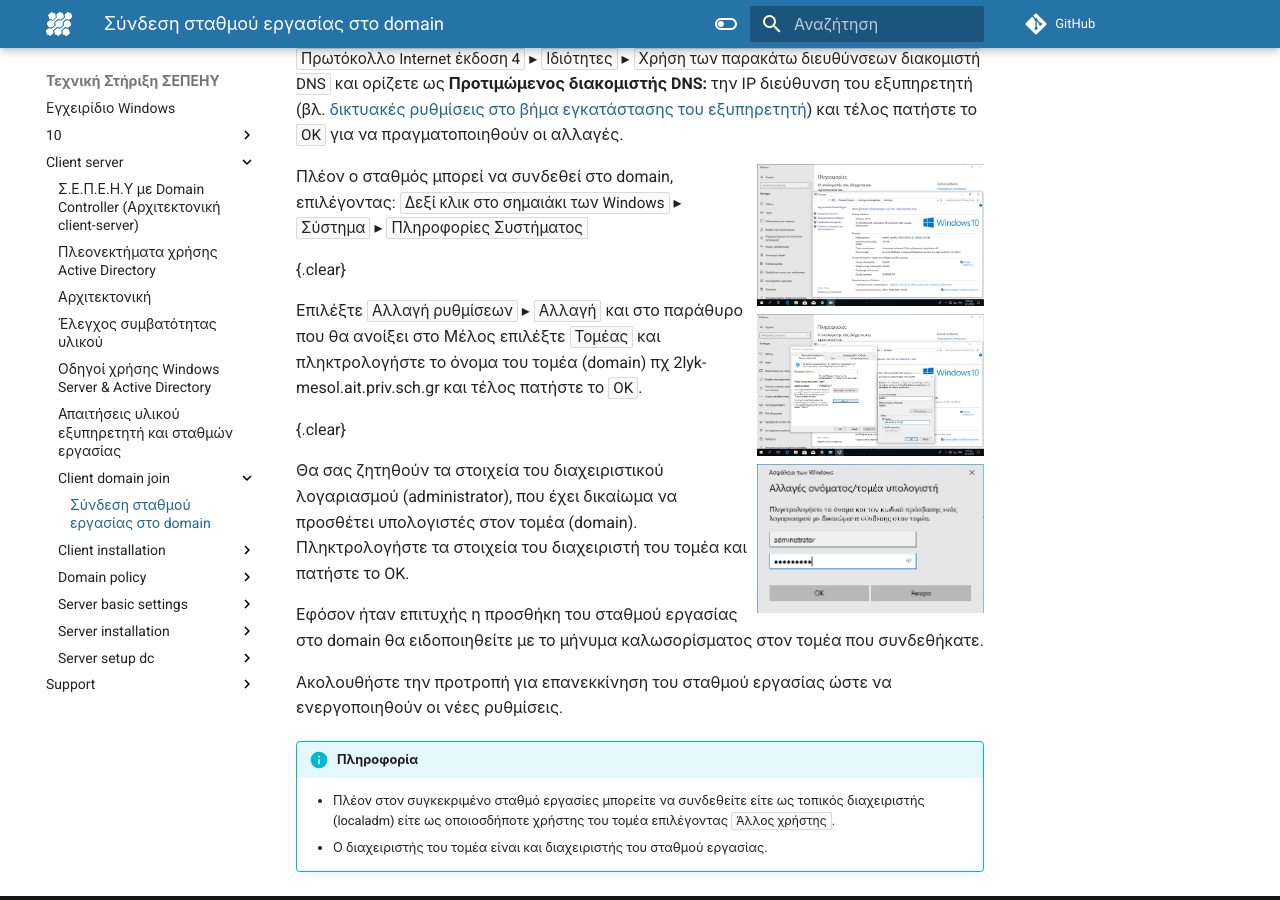
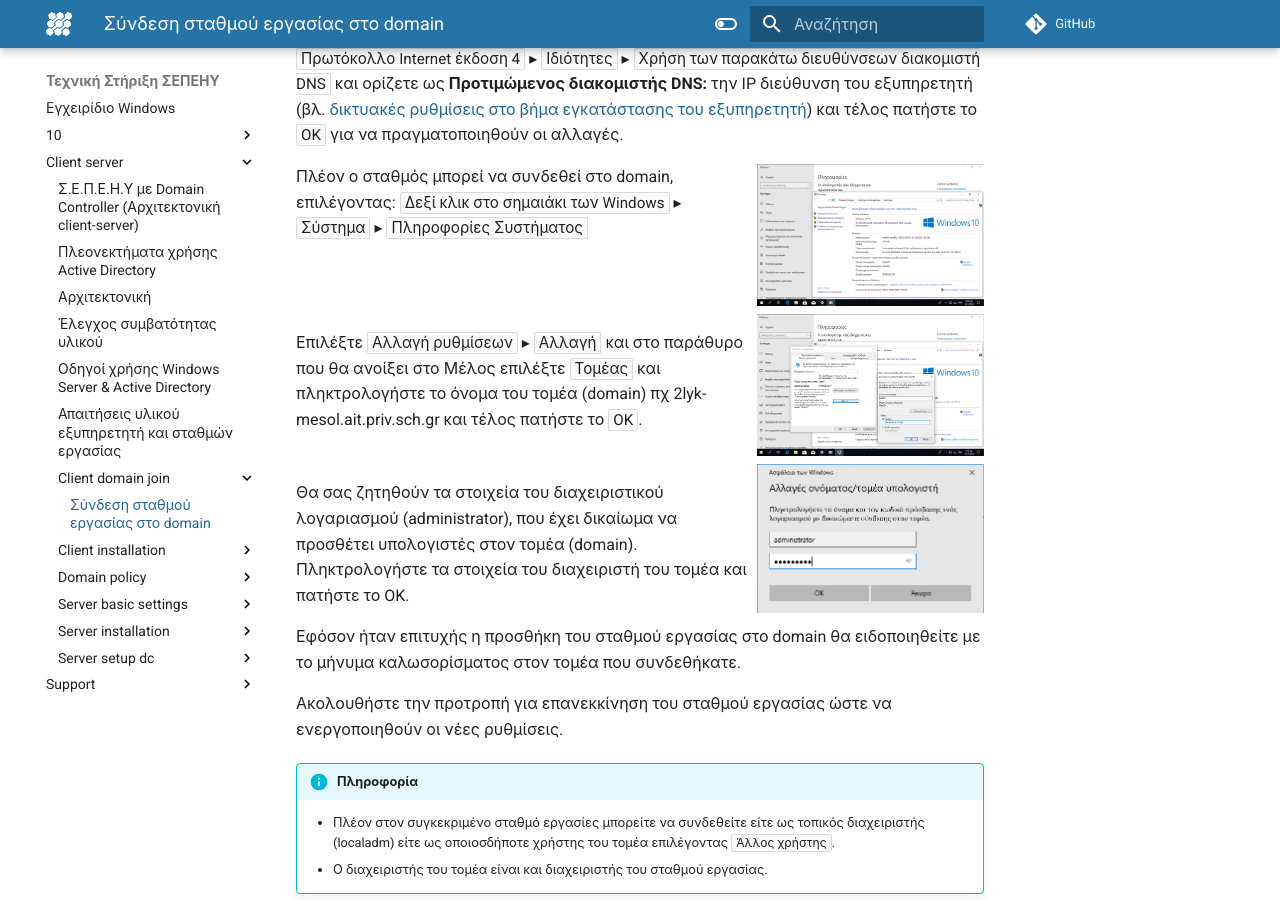
Before and after one commit to pe86/windows, an MkDocs documentation site: the page built from docs/client-server/client-domain-join/index.md, in a window 1280 px wide and 900 px high, scrolled down 601 px. Built offline with MkDocs 1.6.1 and Material for MkDocs 9.7.7, drawn with Linux system fonts in a browser that asks for light colours; comment, search, counter and statistics services are not loaded.

Commit message:
minor changes

```diff
--- a/docs/client-server/client-domain-join/index.md
+++ b/docs/client-server/client-domain-join/index.md
@@ -19,15 +19,13 @@ Administrator), το περιβάλλον εργασίας των χρηστών
 
 Πλέον ο σταθμός μπορεί να συνδεθεί στο domain, επιλέγοντας: ***Δεξί κλικ στο σημαιάκι των Windows*** ▸ ***Σύστημα*** ▸ ***Πληροφορίες Συστήματος***
 
+[![](03-join-domain.png)](03-join-domain.png)
 {.clear}
-
-[![](03-join-domain.png)](03-join-domain.png)
 
 Επιλέξτε ***Αλλαγή ρυθμίσεων*** ▸ ***Αλλαγή*** και στο παράθυρο που θα ανοίξει στο Μέλος επιλέξτε ***Τομέας*** και πληκτρολογήστε το όνομα του τομέα (domain) πχ 2lyk-mesol.ait.priv.sch.gr και τέλος πατήστε το ***OK***.
 
+[![](04-admin-credentials.png)](04-admin-credentials.png)
 {.clear}
-
-[![](04-admin-credentials.png)](04-admin-credentials.png)
 
 Θα σας ζητηθούν τα στοιχεία του διαχειριστικού λογαριασμού (administrator), που έχει δικαίωμα να προσθέτει υπολογιστές στον τομέα (domain). Πληκτρολογήστε τα στοιχεία του διαχειριστή του τομέα και πατήστε το OK.
 
```
